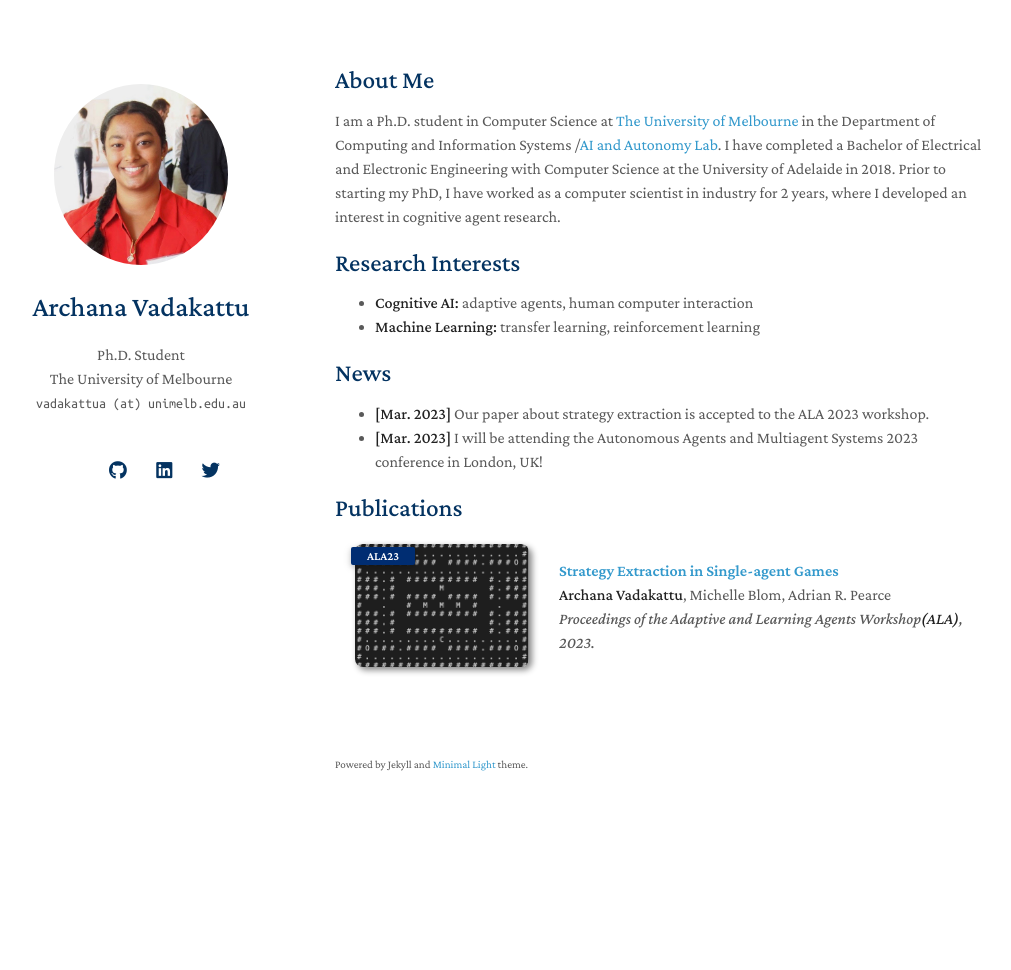
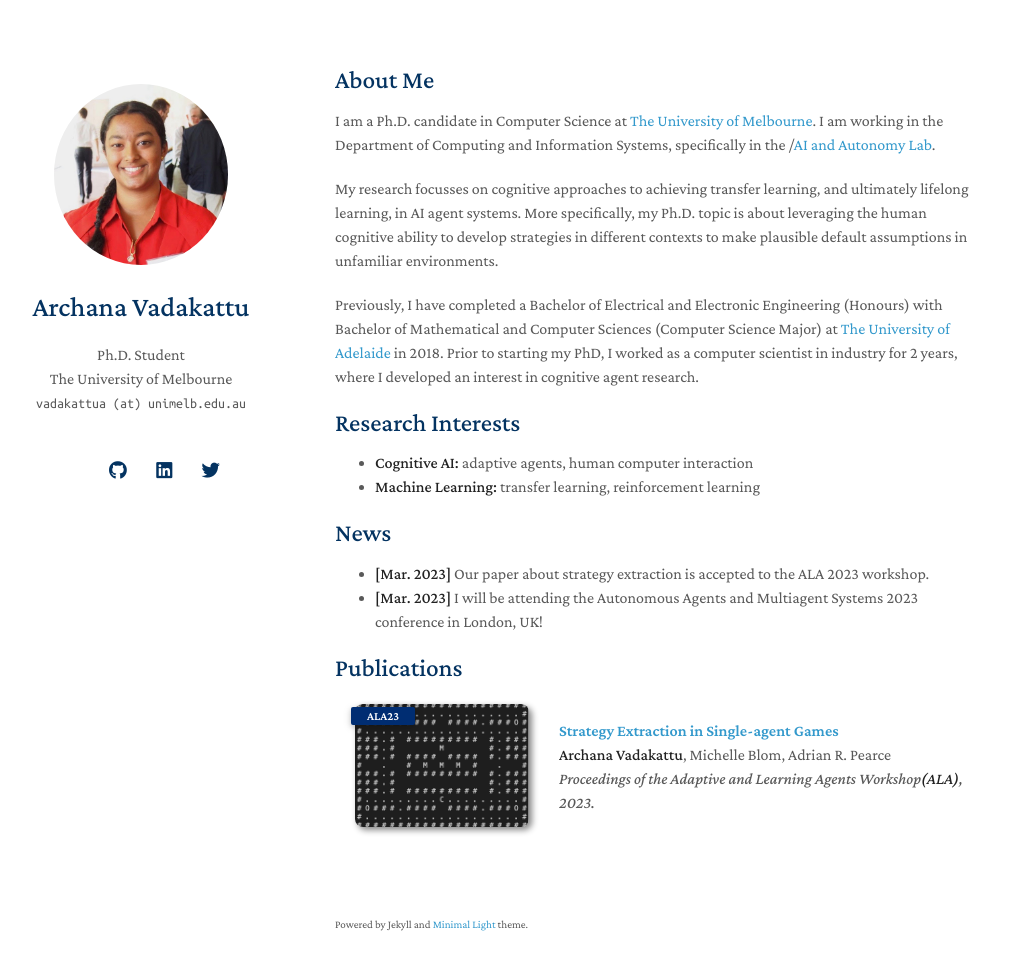
Before and after one commit to archana-venkata/archana-venkata.github.io, a Jekyll site: the page built from index.md, in a window 1280 px wide and 1005 px high. Shown: the top 970 px of the window, without its empty margins (135-1146 px from the left). Built offline with Jekyll 4.4.1, drawn with Linux system fonts in a browser that asks for light colours; nearby versions of some CDN libraries; a style sheet for code colours, icons or effects is not loaded; our own code applies the rules of GitHub Pages for plain Markdown files.

Commit message:
Updating the bio

```diff
--- a/index.md
+++ b/index.md
@@ -4,7 +4,11 @@ layout: homepage
 
 ## About Me
 
-I am a Ph.D. student in Computer Science at [The University of Melbourne](https://cis.unimelb.edu.au/people/students/archana-vadakattu) in the Department of Computing and Information Systems /[AI and Autonomy Lab](https://cis.unimelb.edu.au/agentlab#about). I have completed a Bachelor of Electrical and Electronic Engineering with Computer Science at the University of Adelaide in 2018. Prior to starting my PhD, I have worked as a computer scientist in industry for 2 years, where I developed an interest in cognitive agent research.
+I am a Ph.D. candidate in Computer Science at [The University of Melbourne](https://cis.unimelb.edu.au/people/students/archana-vadakattu). I am working in the Department of Computing and Information Systems, specifically in the /[AI and Autonomy Lab](https://cis.unimelb.edu.au/agentlab#about).
+
+My research focusses on cognitive approaches to achieving transfer learning, and ultimately lifelong learning, in AI agent systems. More specifically, my Ph.D. topic is about leveraging the human cognitive ability to develop strategies in different contexts to make plausible default assumptions in unfamiliar environments.
+
+Previously, I have completed a Bachelor of Electrical and Electronic Engineering (Honours) with Bachelor of Mathematical and Computer Sciences (Computer Science Major) at [The University of Adelaide](https://www.adelaide.edu.au/) in 2018. Prior to starting my PhD, I worked as a computer scientist in industry for 2 years, where I developed an interest in cognitive agent research.
 
 ## Research Interests
 
```
